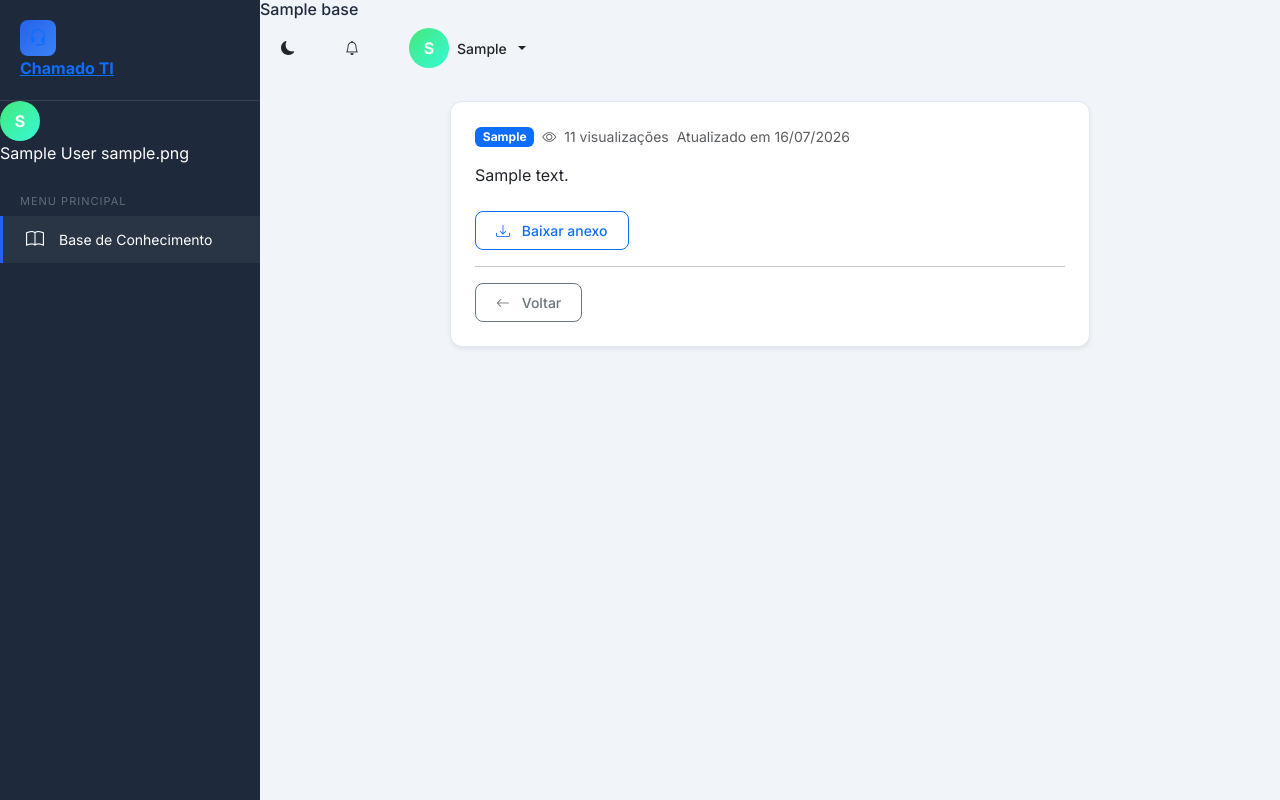
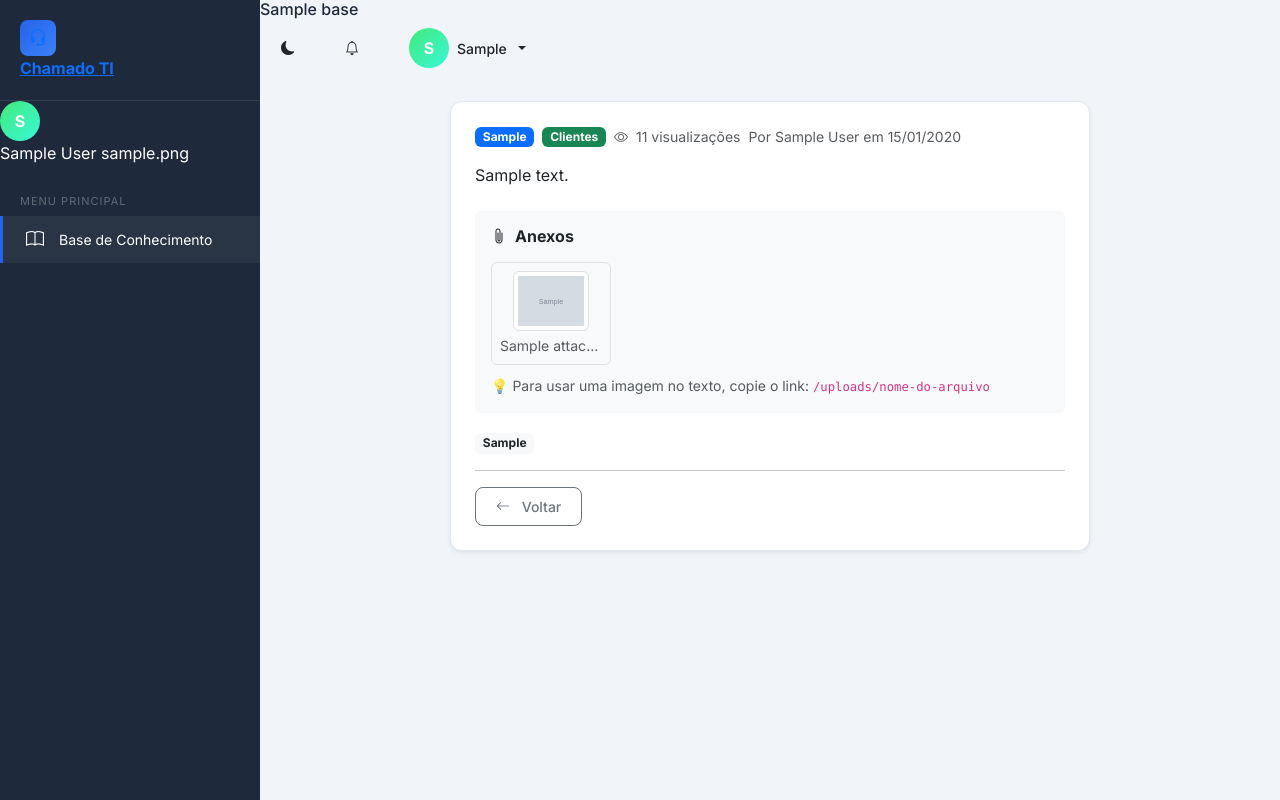
Before and after one commit to evellinsilvalanna-coder/App-Chamados, a Flask app: page /knowledge-base/1 in a window 1280 px wide. Run offline with Flask 3, Linux system fonts and the light colour scheme; a user stored in the database is signed in; tables that the repository leaves empty hold one stand-in row (values such as "Sample post"); grey boxes marked "Sample" are stand-in pictures.

Commit message:
Base Conhecimento: fotos/PDF, visibilidade, técnico cria artigos + correções dashboard

```diff
--- a/templates/knowledge_view.html
+++ b/templates/knowledge_view.html
@@ -7,24 +7,67 @@
     <div class="col-lg-8">
         <div class="card shadow-sm">
             <div class="card-body p-4">
-                <div class="d-flex align-items-center gap-2 mb-3">
-                    <span class="badge bg-primary">{{ article.category }}</span>
+                <div class="d-flex align-items-center gap-2 mb-3 flex-wrap">
+                    <span class="badge bg-primary">{{ article.category or 'Geral' }}</span>
+                    <span class="badge bg-{{ 'info' if article.visibility == 'all' else 'warning text-dark' if article.visibility == 'tecnico' else 'success' }}">
+                        {% if article.visibility == 'all' %}Todos{% elif article.visibility == 'tecnico' %}Técnicos{% else %}Clientes{% endif %}
+                    </span>
                     <small class="text-muted">
                         <i class="bi bi-eye me-1"></i> {{ article.views }} visualizações
                     </small>
                     <small class="text-muted">
-                        Atualizado em {{ article.updated_at.strftime('%d/%m/%Y') if article.updated_at else article.created_at.strftime('%d/%m/%Y') }}
+                        Por {{ article.author.name if article.author else '—' }} em {{ article.created_at.strftime('%d/%m/%Y') }}
                     </small>
                 </div>
+
                 <div class="content-html">
                     {{ article.content|safe }}
                 </div>
 
-                {% if article.file_path %}
-                <div class="mt-4">
-                    <a href="{{ url_for('download_file', filename=article.file_path) }}" class="btn btn-outline-primary">
-                        <i class="bi bi-download me-2"></i> Baixar anexo
-                    </a>
+                {% if attachments %}
+                <div class="mt-4 p-3 bg-light rounded">
+                    <h6 class="fw-bold mb-3"><i class="bi bi-paperclip me-2"></i>Anexos</h6>
+                    <div class="row g-2">
+                        {% for att in attachments %}
+                        <div class="col-auto">
+                            {% if att.is_image %}
+                            <a href="{{ url_for('download_file', filename=att.filename) }}" target="_blank" class="text-decoration-none">
+                                <div class="border rounded p-2 text-center" style="width: 120px;">
+                                    <img src="{{ url_for('download_file', filename=att.filename) }}"
+                                         alt="{{ att.original_name }}"
+                                         class="img-thumbnail mb-1" style="height: 60px; object-fit: cover;">
+                                    <small class="d-block text-truncate text-muted">{{ att.original_name }}</small>
+                                </div>
+                            </a>
+                            {% elif att.file_type == 'pdf' %}
+                            <a href="{{ url_for('download_file', filename=att.filename) }}" target="_blank" class="text-decoration-none">
+                                <div class="border rounded p-2 text-center" style="width: 120px;">
+                                    <i class="bi bi-file-pdf-fill text-danger fs-1 d-block"></i>
+                                    <small class="d-block text-truncate text-muted">{{ att.original_name }}</small>
+                                </div>
+                            </a>
+                            {% else %}
+                            <a href="{{ url_for('download_file', filename=att.filename) }}" target="_blank" class="text-decoration-none">
+                                <div class="border rounded p-2 text-center" style="width: 120px;">
+                                    <i class="bi bi-file-earmark-text-fill text-secondary fs-1 d-block"></i>
+                                    <small class="d-block text-truncate text-muted">{{ att.original_name }}</small>
+                                </div>
+                            </a>
+                            {% endif %}
+                        </div>
+                        {% endfor %}
+                    </div>
+                    <div class="mt-2">
+                        <small class="text-muted">💡 Para usar uma imagem no texto, copie o link: <code>/uploads/nome-do-arquivo</code></small>
+                    </div>
+                </div>
+                {% endif %}
+
+                {% if article.tags %}
+                <div class="mt-3">
+                    {% for tag in article.tags.split(',') %}
+                    <span class="badge bg-light text-dark me-1">{{ tag.strip() }}</span>
+                    {% endfor %}
                 </div>
                 {% endif %}
 
```
